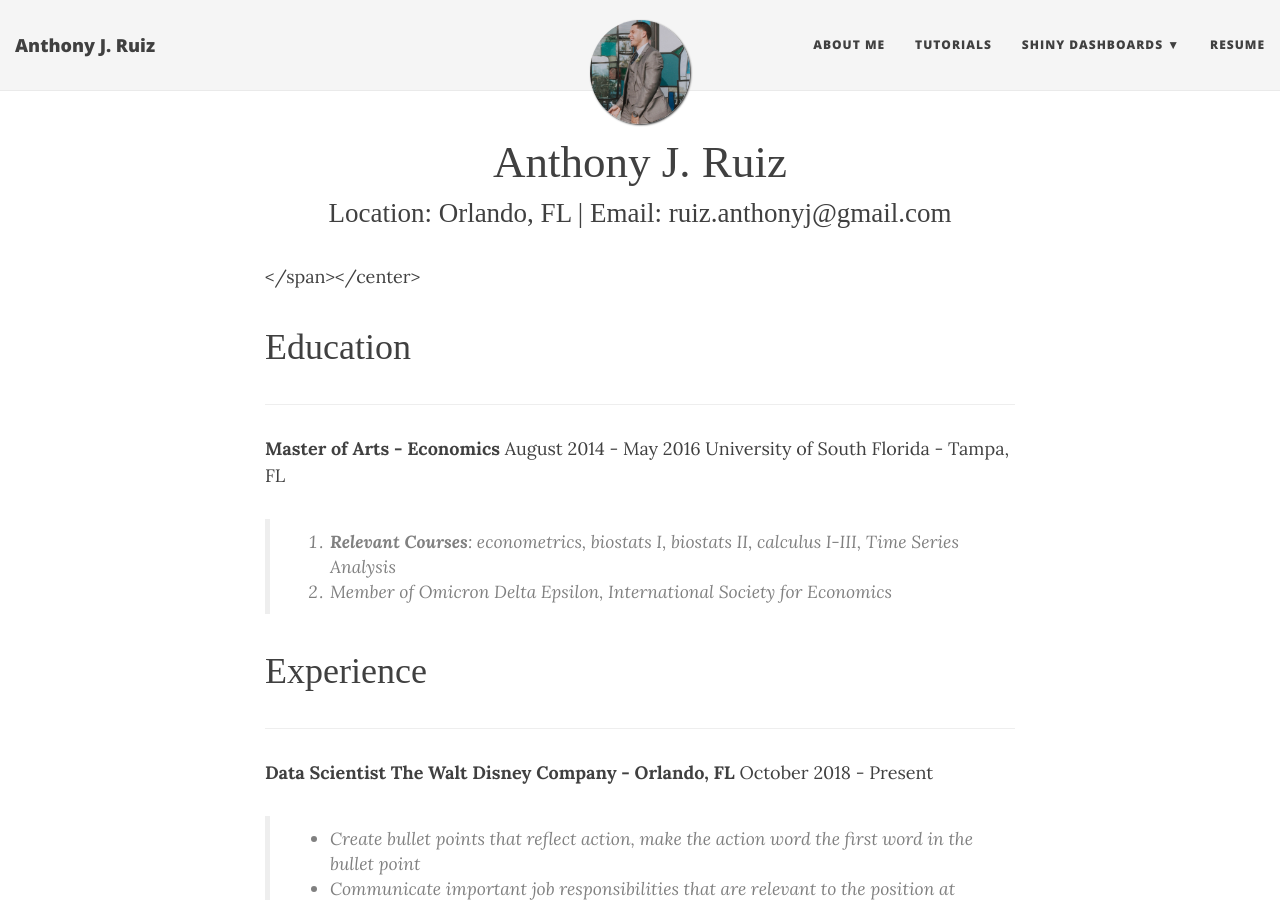
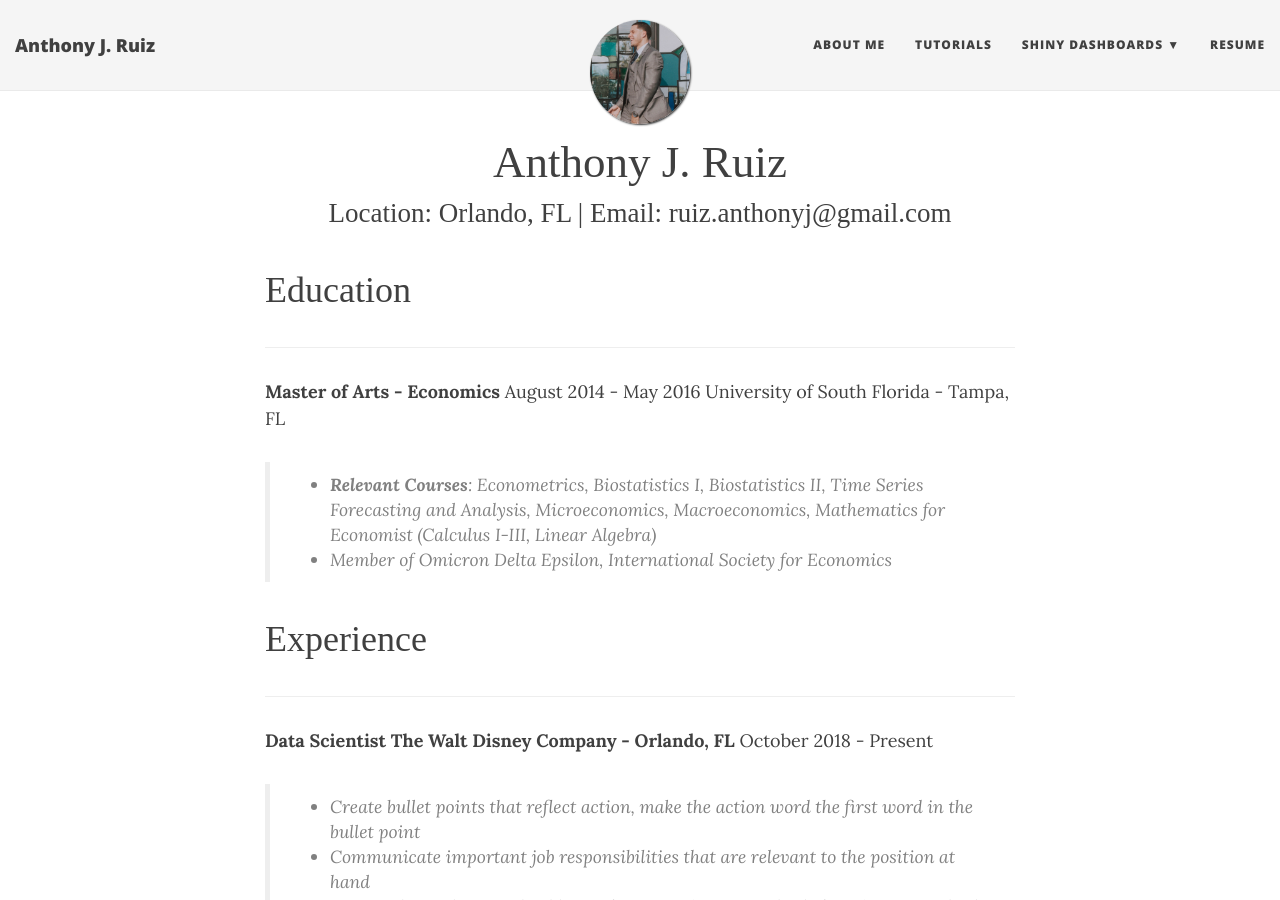
Before and after one commit to AnthonyJRuiz/anthonyjruiz.github.io, a Jekyll site: the page built from resume.md, in a window 1280 px wide and 900 px high. Built offline with Jekyll 4.4.1, drawn with Linux system fonts in a browser that asks for light colours; nearby versions of some CDN libraries.

Commit message:
resume updates

```diff
--- a/resume.md
+++ b/resume.md
@@ -3,7 +3,6 @@ layout: page
 ---
 <center><span style="font-family:Didot; font-size:2.5em;">Anthony J. Ruiz</span></center>
 <center><span style="font-family:Didot; font-size:1.5em;">Location: Orlando, FL | Email: ruiz.anthonyj@gmail.com</span></center>
-</span></center>
 
 
 <span style="font-family:Didot; font-size:2em;">Education</span>
@@ -12,8 +11,8 @@ layout: page
 
 **Master of Arts - Economics**                                August 2014 - May 2016
 University of South Florida - Tampa, FL
-> 1. **Relevant Courses**: econometrics, biostats I, biostats II, calculus I-III, Time Series Analysis
-> 2. Member of Omicron Delta Epsilon, International Society for Economics
+> * **Relevant Courses**: Econometrics, Biostatistics I, Biostatistics II, Time Series Forecasting and Analysis, Microeconomics, Macroeconomics, Mathematics for Economist (Calculus I-III, Linear Algebra)
+> *  Member of Omicron Delta Epsilon, International Society for Economics
 
 
 <span style="font-family:Didot; font-size:2em;"> Experience</span>
```
